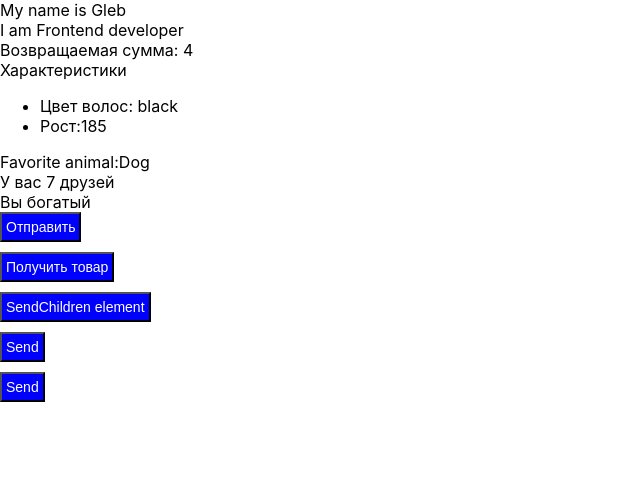
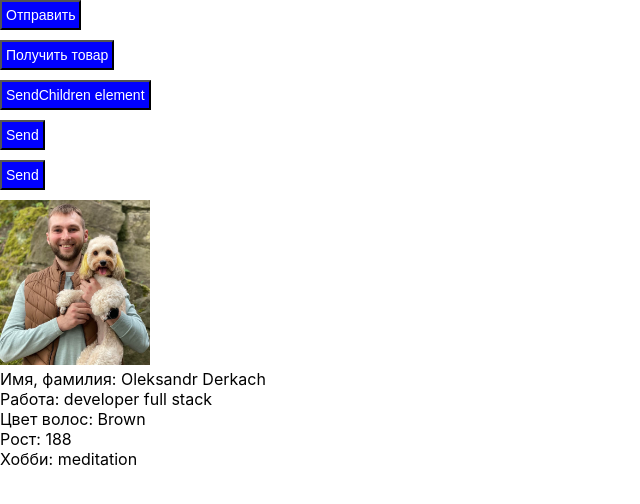
Before and after one commit to derkach2288/react-learning, a React (Create React App) app: page / in a window 1280 px wide. Shown: the top 504 px of the page, without its empty margins (0-640 px from the left). Built offline with nearby package versions, Linux system fonts and the light colour scheme.

Commit message:
add ProfileCard

```diff
--- a/src/App.jsx
+++ b/src/App.jsx
@@ -1,36 +1,37 @@
 import "./App.css";
 import Button from "./components/Button";
+import ProfileCard from "./components/ProfileCard";
 
 export const animal = "Dog";
 
 function App() {
   // JSX позволят нам создавать переменные и передавать туда теги
-  const name = <p>My name is Gleb</p>;
-  const job = "Frontend developer";
-  const tegJobId = "job";
+  // const name = <p>My name is Gleb</p>;
+  // const job = "Frontend developer";
+  // const tegJobId = "job";
 
-  const characters = {
-    hair: "black",
-    height: "185",
-  };
+  // const characters = {
+  //   hair: "black",
+  //   height: "185",
+  // };
 
-  const sum = (a, b) => a + b;
+  // const sum = (a, b) => a + b;
 
-  const numberOfFriends = (count) => {
-    if (count > 5) {
-      return `У вас ${count} друзей`;
-    } else {
-      return "У вас менее 5 друзей";
-    }
-  };
+  // const numberOfFriends = (count) => {
+  //   if (count > 5) {
+  //     return `У вас ${count} друзей`;
+  //   } else {
+  //     return "У вас менее 5 друзей";
+  //   }
+  // };
 
-  const rich = true;
+  // const rich = true;
 
   return (
     <div className="App">
-      {name}
+      {/* {name} */}
       {/* JSX позволяет нам передавать переменные с помощью фигурных скобок в HTML дерево */}
-      <p id={tegJobId}>I am {job}</p>
+      {/* <p id={tegJobId}>I am {job}</p>
       <p>Возвращаемая сумма: {sum(2, 2)}</p>
       <p>Характеристики</p>
       <ul>
@@ -39,7 +40,7 @@ function App() {
       </ul>
       <p>Favorite animal:{animal}</p>
       <div>{numberOfFriends(7)}</div>
-      <div>{rich ? "Вы богатый" : "Вы не в достатке"}</div>
+      <div>{rich ? "Вы богатый" : "Вы не в достатке"}</div> */}
       <div className="button-container">
         <Button name="Отправить" type="submit" />
       </div>
@@ -55,6 +56,10 @@ function App() {
       <div className="button-container">
         <Button />
       </div>
+
+      <div>
+        <ProfileCard hobby="meditation" />
+      </div>
     </div>
   );
 }
--- /dev/null
+++ b/src/components/ProfileCard/ProfileCard.jsx
@@ -0,0 +1,25 @@
+import logoAv from './5500.jpg';
+import "./styles.css";
+
+function ProfileCard({
+  name = "Oleksandr Derkach",
+  job = "developer full stack",
+  characters = {
+    hair: "Brown",
+    height: "188",
+  },
+  hobby
+}) {
+  return (
+    <div>
+      <img className='avatar' src={logoAv} alt="logo" />
+      <p> Имя, фамилия: {name}</p>
+      <p> Работа: {job}</p>
+      <p> Цвет волос: {characters.hair} </p>
+      <p> Рост: {characters.height} </p>
+      <p>Хобби: {hobby}</p>
+    </div>
+  );
+}
+
+export default ProfileCard;
--- /dev/null
+++ b/src/components/ProfileCard/index.js
@@ -0,0 +1,3 @@
+import ProfileCard from "./ProfileCard"
+
+export default ProfileCard;
--- /dev/null
+++ b/src/components/ProfileCard/styles.css
@@ -0,0 +1,3 @@
+.avatar {
+  width: 150px;
+}
```
Also changed, not shown: src/components/ProfileCard/5500.jpg (added).
